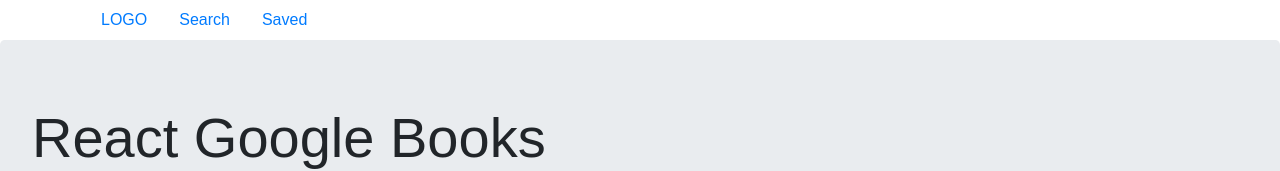
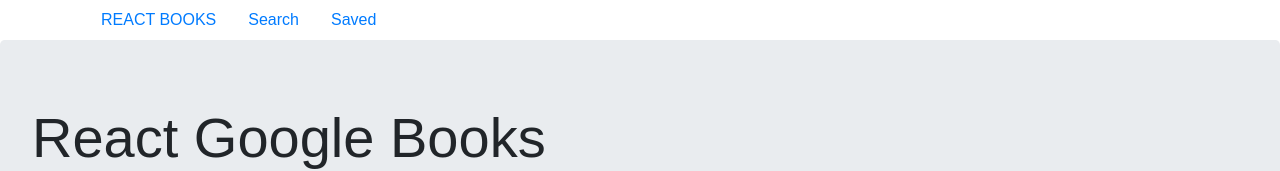
Before and after one commit to whereispolaris/react-books-api, a React (Create React App) app in the folder client/: page / in a window 1280 px wide. Shown: the top 171 px of the page. Built offline with nearby package versions, Linux system fonts and the light colour scheme.

Commit message:
Removed hashtags from links.

```diff
--- a/client/src/components/Header/index.js
+++ b/client/src/components/Header/index.js
@@ -5,13 +5,14 @@ const Header = () => {
         <div className="container">
             <ul className="nav">
                 <li className="nav-item">
-                    <a className="nav-link active" href="#">LOGO</a>
+                    <a className="nav-link active" href="/">REACT BOOKS</a>
                 </li>
                 <li className="nav-item">
-                    <a className="nav-link" href="#">Search</a>
+                    {/* Search: onClick focus on Search Bar */}
+                    <a className="nav-link" href="/">Search</a>
                 </li>
                 <li className="nav-item">
-                    <a className="nav-link" href="#">Saved</a>
+                    <a className="nav-link" href="/saved">Saved</a>
                 </li>
             </ul>
         </div>
```
